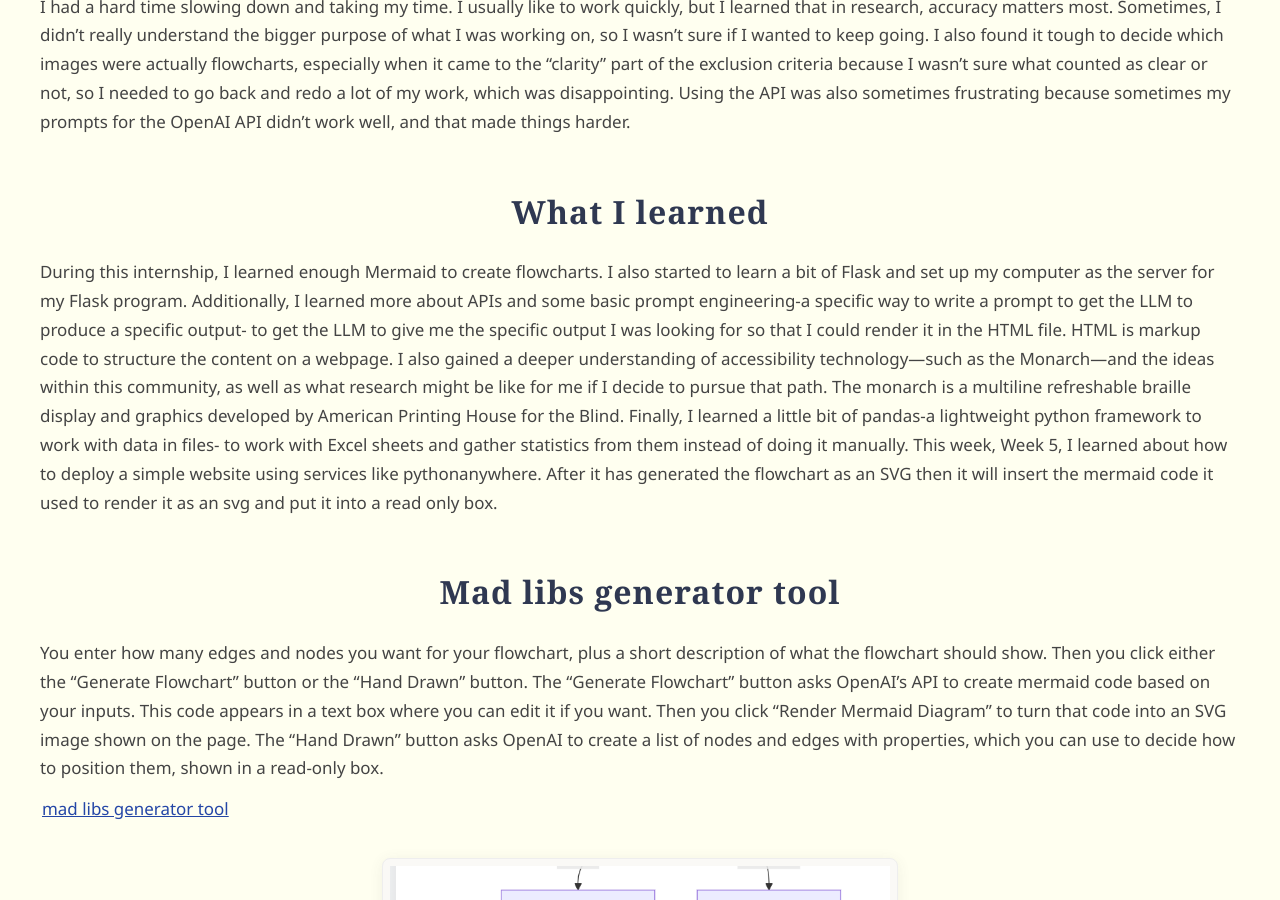
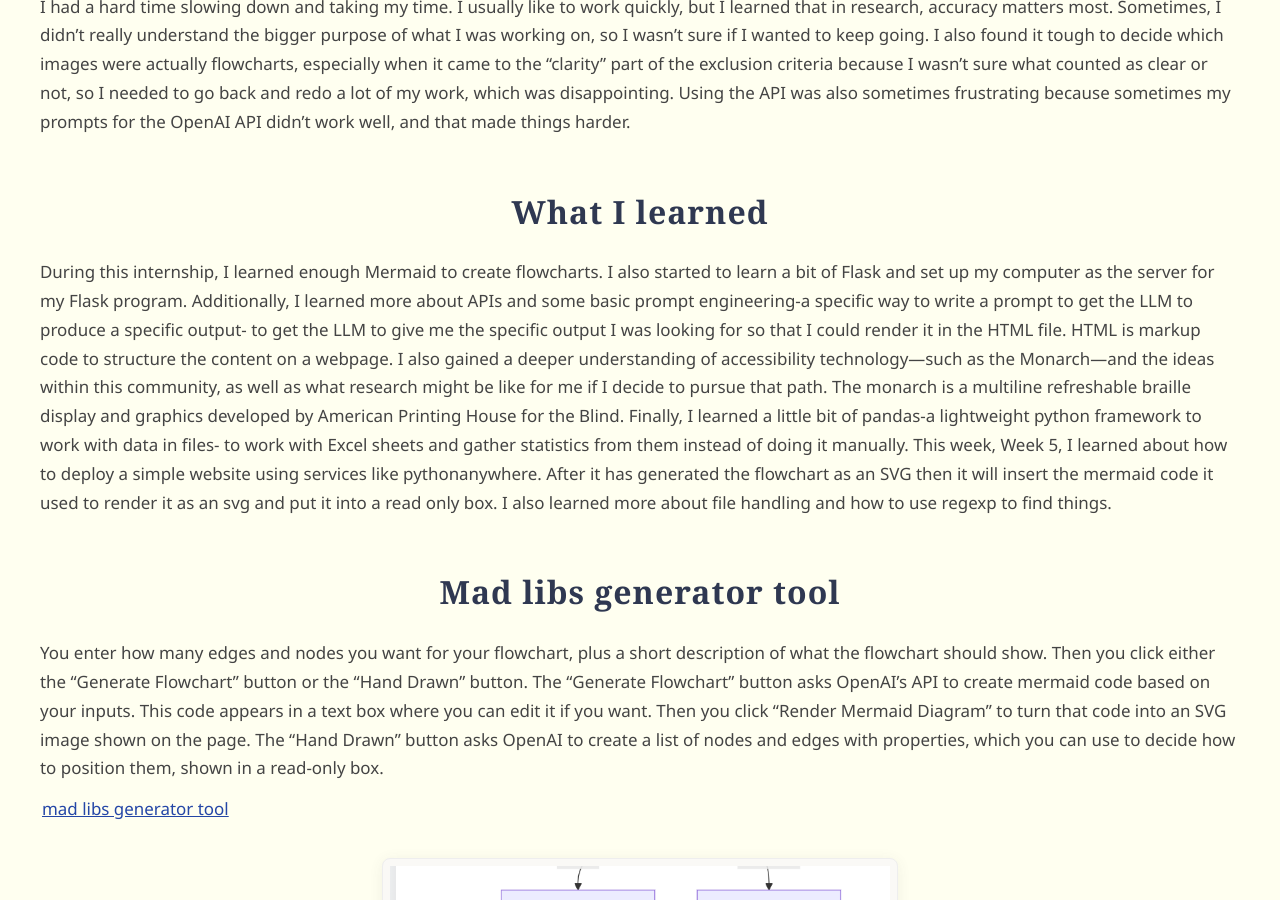
Before and after one commit to haleysus018/Susanna-Haley-CREATE-internship-blog, a Jekyll site: the page built from index.md, in a window 1280 px wide and 900 px high, scrolled down 4634 px. Built offline with Jekyll 4.4.1, drawn with Linux system fonts in a browser that asks for light colours.

Commit message:
Update index.md

```diff
--- a/index.md
+++ b/index.md
@@ -48,7 +48,7 @@ I further explored APIs and learned how to use ChatGPT-4o’s API. Chatgpt-4o is
 I had a hard time slowing down and taking my time. I usually like to work quickly, but I learned that in research, accuracy matters most. Sometimes, I didn’t really understand the bigger purpose of what I was working on, so I wasn’t sure if I wanted to keep going. I also found it tough to decide which images were actually flowcharts, especially when it came to the “clarity” part of the exclusion criteria because I wasn’t sure what counted as clear or not, so I needed to go back and redo a lot of my work, which was disappointing. Using the API was also sometimes frustrating because sometimes my prompts for the OpenAI API didn’t work well, and that made things harder.
 
 ## What I learned
-During this internship, I learned enough Mermaid to create flowcharts. I also started to learn a bit of Flask and set up my computer as the server for my Flask program. Additionally, I learned more about APIs and some basic prompt engineering-a specific way to write a prompt to get the LLM to produce a specific output- to get the LLM to give me the specific output I was looking for so that I could render it in the HTML file. HTML is markup code to structure the content on a webpage. I also gained a deeper understanding of accessibility technology—such as the Monarch—and the ideas within this community, as well as what research might be like for me if I decide to pursue that path. The monarch is a multiline refreshable braille display  and graphics developed by American Printing House for the Blind. Finally, I learned a little bit of pandas-a lightweight python framework to work with data in files- to work with Excel sheets and gather statistics from them instead of doing it manually. This week, Week 5, I learned about how to deploy a simple website using services like pythonanywhere. After it has generated the flowchart as an SVG then it will insert the mermaid code it used to render it as an svg and put it into a read only box.
+During this internship, I learned enough Mermaid to create flowcharts. I also started to learn a bit of Flask and set up my computer as the server for my Flask program. Additionally, I learned more about APIs and some basic prompt engineering-a specific way to write a prompt to get the LLM to produce a specific output- to get the LLM to give me the specific output I was looking for so that I could render it in the HTML file. HTML is markup code to structure the content on a webpage. I also gained a deeper understanding of accessibility technology—such as the Monarch—and the ideas within this community, as well as what research might be like for me if I decide to pursue that path. The monarch is a multiline refreshable braille display  and graphics developed by American Printing House for the Blind. Finally, I learned a little bit of pandas-a lightweight python framework to work with data in files- to work with Excel sheets and gather statistics from them instead of doing it manually. This week, Week 5, I learned about how to deploy a simple website using services like pythonanywhere. After it has generated the flowchart as an SVG then it will insert the mermaid code it used to render it as an svg and put it into a read only box.  I also learned more about file handling and how to use regexp to find things.
 
 ## Mad libs generator tool
 You enter how many edges and nodes you want for your flowchart, plus a short description of what the flowchart should show. Then you click either the "Generate Flowchart" button or the "Hand Drawn" button. The "Generate Flowchart" button asks OpenAI's API to create mermaid code based on your inputs. This code appears in a text box where you can edit it if you want. Then you click "Render Mermaid Diagram" to turn that code into an SVG image shown on the page. The "Hand Drawn" button asks OpenAI to create a list of nodes and edges with properties, which you can use to decide how to position them, shown in a read-only box.
```
